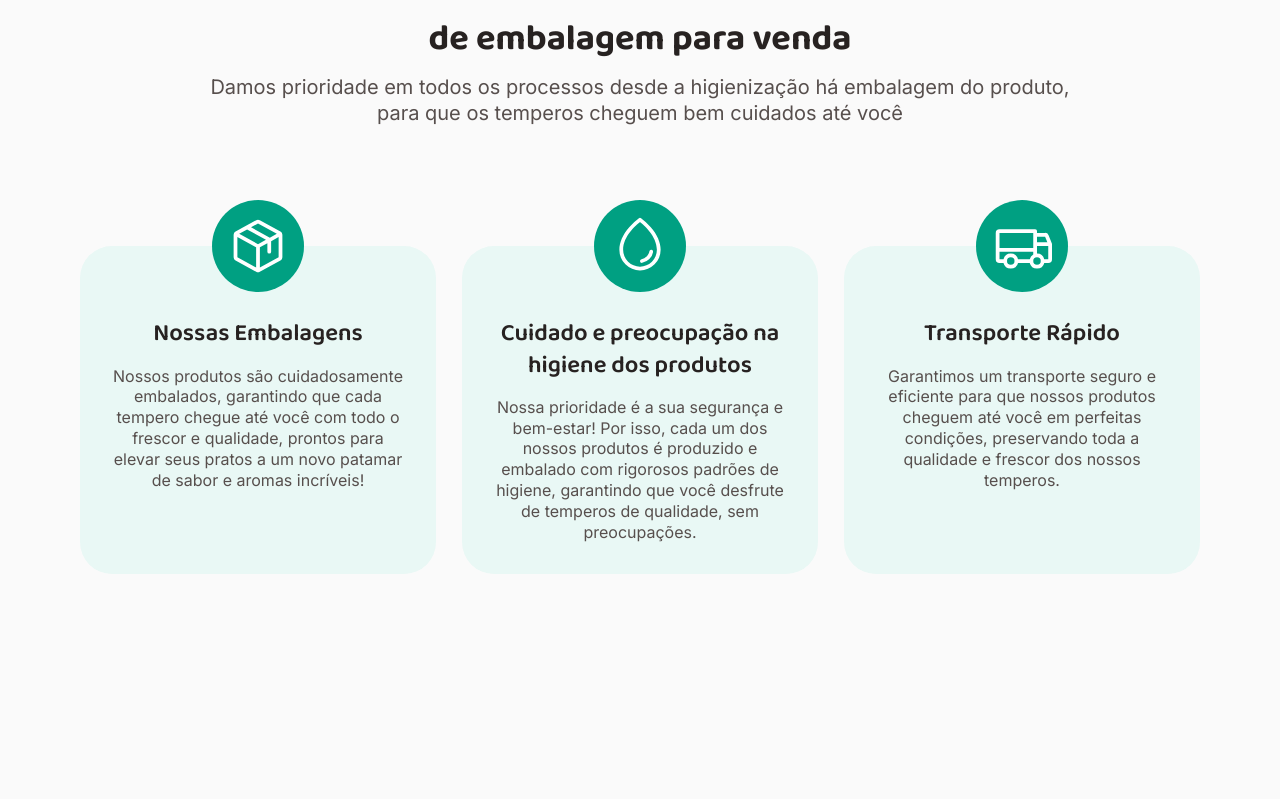
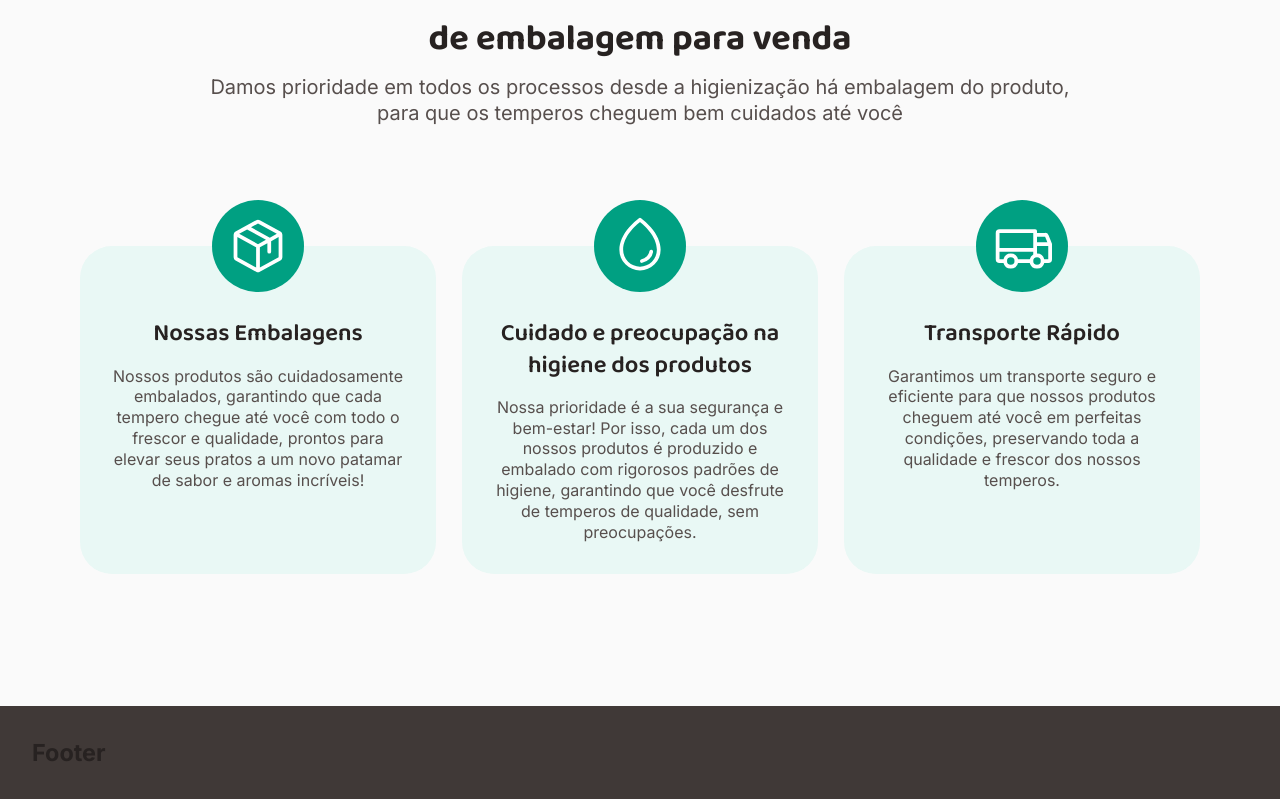
Before and after one commit to 300Marco/temperos-jrc, a React (Vite) app: page / in a window 1280 px wide. Shown: the part 2259-3058 px from the top of the page. Before the commit the page ends 2833 px from the top, so only its background shows below. Built offline with nearby package versions, Linux system fonts and the light colour scheme.

Commit message:
create: footer

```diff
--- /dev/null
+++ b/src/components/Footer/index.tsx
@@ -0,0 +1,9 @@
+import { FooterContainer } from './styles'
+
+export function Footer() {
+  return (
+    <FooterContainer>
+      <h3>Footer</h3>
+    </FooterContainer>
+  )
+}
--- /dev/null
+++ b/src/components/Footer/styles.ts
@@ -0,0 +1,8 @@
+import { styled } from '../../styles'
+
+export const FooterContainer = styled('footer', {
+  width: '100%',
+  padding: '2rem',
+  marginTop: '8.25rem',
+  backgroundColor: '$gray800',
+})
--- a/src/layouts/DefaultLayout/index.tsx
+++ b/src/layouts/DefaultLayout/index.tsx
@@ -1,12 +1,14 @@
 import { LayoutContainer } from './styles'
 import { Header } from '../../components/Header'
 import { Home } from '../../pages/Home'
+import { Footer } from '../../components/Footer'
 
 export function DefaultLayout() {
   return (
     <LayoutContainer>
       <Header />
       <Home />
+      <Footer />
     </LayoutContainer>
   )
 }
```
